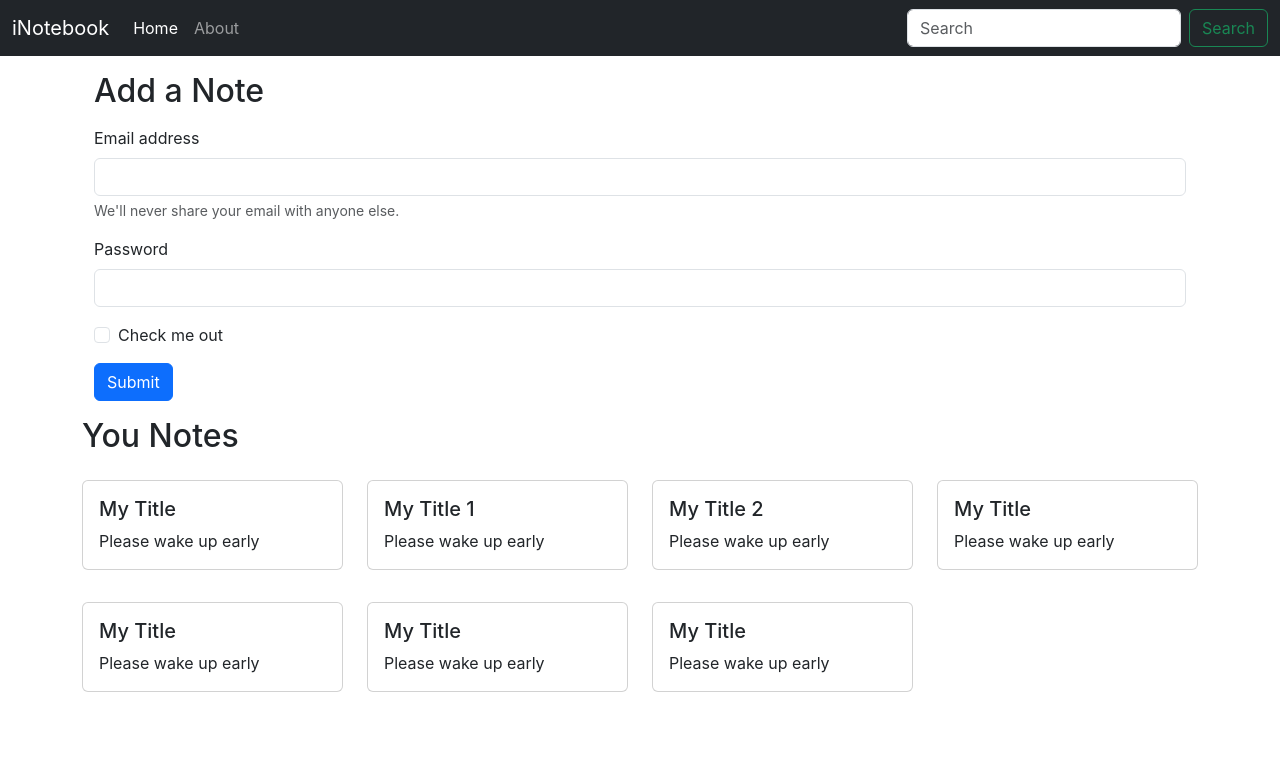
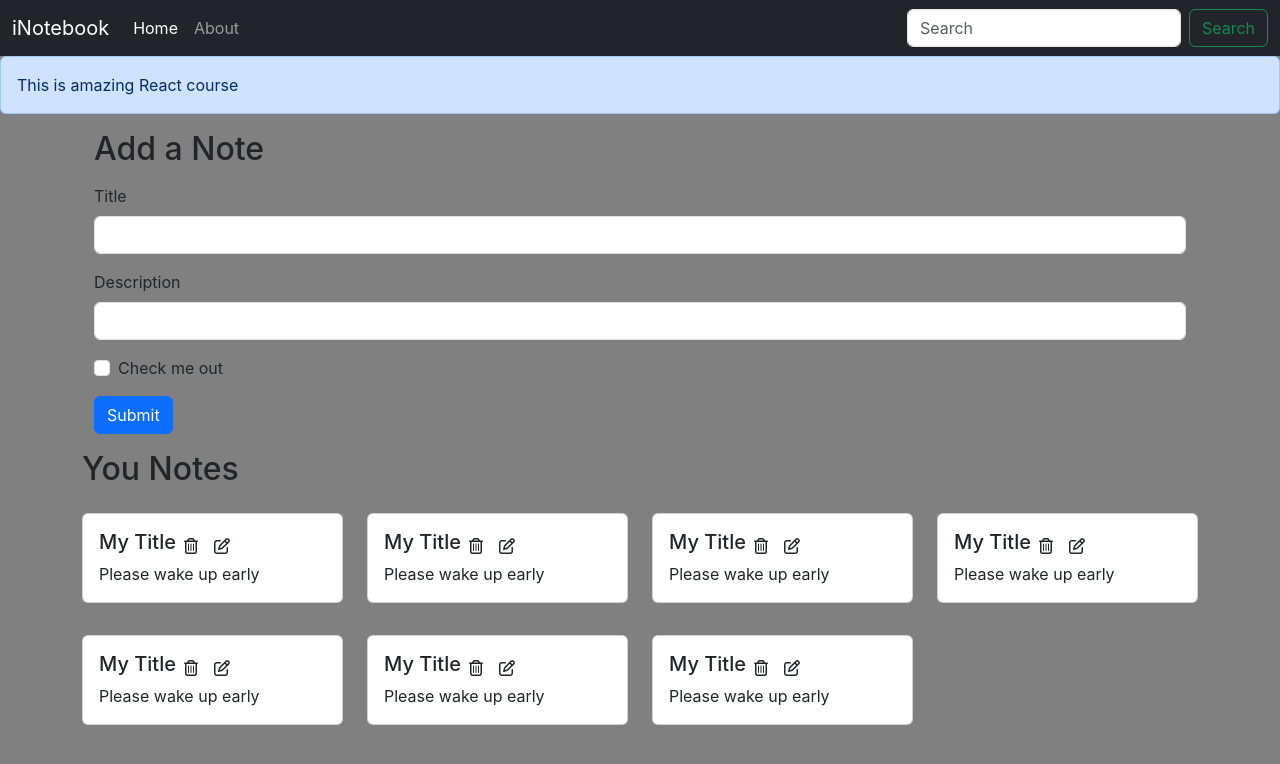
Before and after one commit to pjayesh504/notebook-app, a React (Create React App) app: page / in a window 1280 px wide. Shown: the top 764 px of the page. Built offline with nearby package versions, Linux system fonts and the light colour scheme.

Commit message:
Adding AddNote component

```diff
--- a/public/index.html
+++ b/public/index.html
@@ -17,6 +17,7 @@
 <body>
   <noscript>You need to enable JavaScript to run this app.</noscript>
   <div id="root"></div>
+  <script src="https://kit.fontawesome.com/b47e63fa4f.js" crossorigin="anonymous"></script>
   <script src="https://cdn.jsdelivr.net/npm/bootstrap@5.3.3/dist/js/bootstrap.bundle.min.js"
     integrity="sha384-YvpcrYf0tY3lHB60NNkmXc5s9fDVZLESaAA55NDzOxhy9GkcIdslK1eN7N6jIeHz"
     crossorigin="anonymous"></script>
--- a/src/App.js
+++ b/src/App.js
@@ -4,6 +4,7 @@
 import Home from './components/Home';
 import About from './components/About';
 import NoteState from './context/notes/NoteState';
+import { Alert } from './components/Alert';
 
 function App() {
   return (
@@ -11,6 +12,7 @@
       <NoteState>
         <Router>
           <Navbar />
+          <Alert message="This is amazing React course" />
           <div className="container">
             <Routes>
               <Route exact path="/" element={<Home />} />
--- /dev/null
+++ b/src/components/AddNote.js
@@ -0,0 +1,40 @@
+import React, { useContext, useState } from 'react'
+import noteContext from "../context/notes/noteContext"
+
+const AddNote = () => {
+    const context = useContext(noteContext);
+    const { addNote } = context;
+
+    const [note, setNote] = useState({ title: "", description: "", tag: "default" })
+
+    const handleClick = (e) => {
+        e.preventDefault();
+        addNote(note.title, note.description, note.tag);
+    }
+
+    const onChange = (e) => {
+        setNote({ ...note, [e.target.name]: e.target.value })
+    }
+    return (
+        <div className="container my-3">
+            <h2>Add a Note</h2>
+            <form className="my-3">
+                <div className="mb-3">
+                    <label htmlFor="title" className="form-label">Title</label>
+                    <input type="text" className="form-control" id="title" name="title" aria-describedby="emailHelp" onChange={onChange} />
+                </div>
+                <div className="mb-3">
+                    <label htmlFor="description" className="form-label">Description</label>
+                    <input type="text" className="form-control" id="description" name="description" onChange={onChange} />
+                </div>
+                <div className="mb-3 form-check">
+                    <input type="checkbox" className="form-check-input" id="exampleCheck1" />
+                    <label className="form-check-label" htmlFor="exampleCheck1">Check me out</label>
+                </div>
+                <button type="submit" className="btn btn-primary" onClick={handleClick}>Submit</button>
+            </form>
+        </div>
+    )
+}
+
+export default AddNote
--- /dev/null
+++ b/src/components/Alert.js
@@ -0,0 +1,11 @@
+import React from 'react'
+
+export const Alert = (props) => {
+    return (
+        <div>
+            <div className="alert alert-primary" role="alert">
+                {props.message}
+            </div>
+        </div>
+    )
+}
--- a/src/components/Home.js
+++ b/src/components/Home.js
@@ -4,28 +4,9 @@
 
   return (
     <div>
-      <div className="container my-3">
-        <h2>Add a Note</h2>
-        <form className="my-3">
-          <div class="mb-3">
-            <label for="exampleInputEmail1" class="form-label">Email address</label>
-            <input type="email" class="form-control" id="exampleInputEmail1" aria-describedby="emailHelp" />
-            <div id="emailHelp" class="form-text">We'll never share your email with anyone else.</div>
-          </div>
-          <div class="mb-3">
-            <label for="exampleInputPassword1" class="form-label">Password</label>
-            <input type="password" class="form-control" id="exampleInputPassword1" />
-          </div>
-          <div class="mb-3 form-check">
-            <input type="checkbox" class="form-check-input" id="exampleCheck1" />
-            <label class="form-check-label" for="exampleCheck1">Check me out</label>
-          </div>
-          <button type="submit" class="btn btn-primary">Submit</button>
-        </form>
-      </div>
-
       <Notes />
     </div>
   )
 }
-export default Home
+
+export default Home;
--- a/src/components/Noteitem.js
+++ b/src/components/Noteitem.js
@@ -4,10 +4,15 @@
     const { note } = props;
     return (
         <div className="col-md-3">
-            <div class="card my-3">
-                <div class="card-body">
-                    <h5 class="card-title">{note.title}</h5>
-                    <p class="card-text">{note.description}</p>
+            <div className="card my-3">
+                <div className="card-body">
+                    <div className="d-flex align-items-center">
+                        <h5 className="card-title">{note.title}</h5>
+                        <i className="far fa-trash-alt mx-2"></i>
+                        <i className="far fa-edit mx-2"></i>
+                    </div>
+                    <p className="card-text">{note.description}</p>
+
                 </div>
             </div>
         </div>
--- a/src/components/Notes.js
+++ b/src/components/Notes.js
@@ -1,18 +1,21 @@
 import React, { useContext } from 'react'
-import noteContext from '../context/notes/noteContext';
+import noteContext from "../context/notes/noteContext"
 import Noteitem from './Noteitem';
-
+import AddNote from './AddNote';
 
 const Notes = () => {
     const context = useContext(noteContext);
-    const { notes, setNotes } = context;
+    const { notes, addNote } = context;
     return (
-        <div className="row my-3">
-            <h2>You Notes</h2>
-            {notes.map((note) => {
-                return <Noteitem note={note} />
-            })}
-        </div>
+        <>
+            <AddNote />
+            <div className="row my-3">
+                <h2>You Notes</h2>
+                {notes.map((note) => {
+                    return <Noteitem key={note._id} note={note} />
+                })}
+            </div>
+        </>
     )
 }
 
--- a/src/context/notes/NoteState.js
+++ b/src/context/notes/NoteState.js
@@ -4,7 +4,7 @@
 const NoteState = (props) => {
     const notesInitial = [
         {
-            "_id": "61322f19553781a8ca8d0e06",
+            "_id": "61322f195153781a8ca8d0e06",
             "user": "6131dc5e3e4037cd4734a066",
             "title": "My Title",
             "description": "Please wake up early",
@@ -13,25 +13,7 @@
             "__v": 0
         },
         {
-            "_id": "61322f19553781a8ca8d0e08",
-            "user": "6131dc5e3e4037cd4734a066",
-            "title": "My Title 1",
-            "description": "Please wake up early",
-            "tag": "personal",
-            "date": "2021-09-03T14:20:09.668Z",
-            "__v": 0
-        },
-        {
-            "_id": "61322f19553781a8ca8d0e08",
-            "user": "6131dc5e3e4037cd4734a066",
-            "title": "My Title 2",
-            "description": "Please wake up early",
-            "tag": "personal",
-            "date": "2021-09-03T14:20:09.668Z",
-            "__v": 0
-        },
-        {
-            "_id": "61322f19553781a8ca8d0e08",
+            "_id": "61322f195531781a8ca8d0e08",
             "user": "6131dc5e3e4037cd4734a066",
             "title": "My Title",
             "description": "Please wake up early",
@@ -40,7 +22,7 @@
             "__v": 0
         },
         {
-            "_id": "61322f19553781a8ca8d0e08",
+            "_id": "61322f19553781a8ca8d0e081",
             "user": "6131dc5e3e4037cd4734a066",
             "title": "My Title",
             "description": "Please wake up early",
@@ -49,7 +31,7 @@
             "__v": 0
         },
         {
-            "_id": "61322f19553781a8ca8d0e08",
+            "_id": "61322f19553781a8ca8d0e082",
             "user": "6131dc5e3e4037cd4734a066",
             "title": "My Title",
             "description": "Please wake up early",
@@ -58,7 +40,25 @@
             "__v": 0
         },
         {
-            "_id": "61322f19553781a8ca8d0e08",
+            "_id": "61322f195537812a8ca8d0e08",
+            "user": "6131dc5e3e4037cd4734a066",
+            "title": "My Title",
+            "description": "Please wake up early",
+            "tag": "personal",
+            "date": "2021-09-03T14:20:09.668Z",
+            "__v": 0
+        },
+        {
+            "_id": "613222f19553781a8ca8d0e08",
+            "user": "6131dc5e3e4037cd4734a066",
+            "title": "My Title",
+            "description": "Please wake up early",
+            "tag": "personal",
+            "date": "2021-09-03T14:20:09.668Z",
+            "__v": 0
+        },
+        {
+            "_id": "61322f119553781a8ca8d0e08",
             "user": "6131dc5e3e4037cd4734a066",
             "title": "My Title",
             "description": "Please wake up early",
@@ -70,8 +70,33 @@
     const [notes, setNotes] = useState(notesInitial)
 
 
+    // Add a Note
+    const addNote = (title, description, tag) => {
+        // TODO: API Call
+        console.log("Adding a new note")
+        const note = {
+            "_id": "61322f119553781a8ca8d0e08",
+            "user": "6131dc5e3e4037cd4734a0664",
+            "title": title,
+            "description": description,
+            "tag": tag,
+            "date": "2021-09-03T14:20:09.668Z",
+            "__v": 0
+        };
+        setNotes(notes.concat(note))
+    }
+
+    // Delete a Note
+    const deleteNote = () => {
+
+    }
+    // Edit a Note
+    const editNote = () => {
+
+    }
+
     return (
-        <NoteContext.Provider value={{ notes, setNotes }}>
+        <NoteContext.Provider value={{ notes, addNote, deleteNote, editNote }}>
             {props.children}
         </NoteContext.Provider>
     )
--- a/src/index.css
+++ b/src/index.css
@@ -5,9 +5,14 @@
     sans-serif;
   -webkit-font-smoothing: antialiased;
   -moz-osx-font-smoothing: grayscale;
+  background-color: gray;
 }
 
 code {
   font-family: source-code-pro, Menlo, Monaco, Consolas, 'Courier New',
     monospace;
 }
+
+i{
+  cursor: pointer;
+}
```
